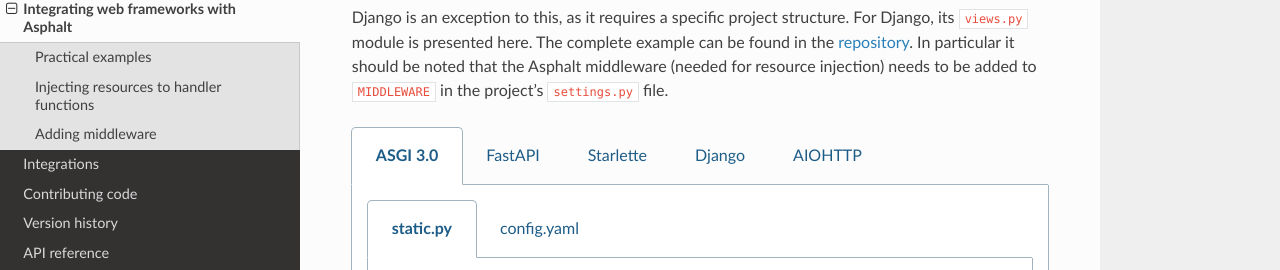
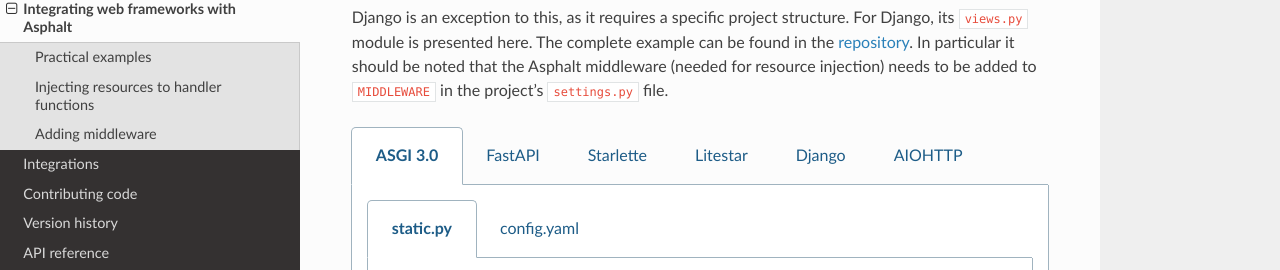
Before and after one commit to asphalt-framework/asphalt-web, a Sphinx documentation site: the page built from docs/usage.rst, in a window 1280 px wide and 900 px high, scrolled down 559 px, cut to the strip 112-382 px from the top of the window. Built offline with Sphinx 7.4.7 and the Read the Docs theme 2.0.0, drawn with Linux system fonts in a browser that asks for light colours; the version number could not be read and is left out.

Commit message:
Added the missing Litestar tab

```diff
--- a/docs/usage.rst
+++ b/docs/usage.rst
@@ -86,6 +86,25 @@
             .. include:: ../examples/starlette/config.yaml
                :code: yaml
 
+   .. tab:: Litestar
+
+      .. tabs::
+
+         .. tab:: static.py
+
+            .. include:: ../examples/litestar/static.py
+               :code: python3
+
+         .. tab:: dynamic.py
+
+            .. include:: ../examples/litestar/dynamic.py
+               :code: python3
+
+         .. tab:: config.yaml
+
+            .. include:: ../examples/litestar/config.yaml
+               :code: yaml
+
    .. tab:: Django
 
       .. tabs::
```
